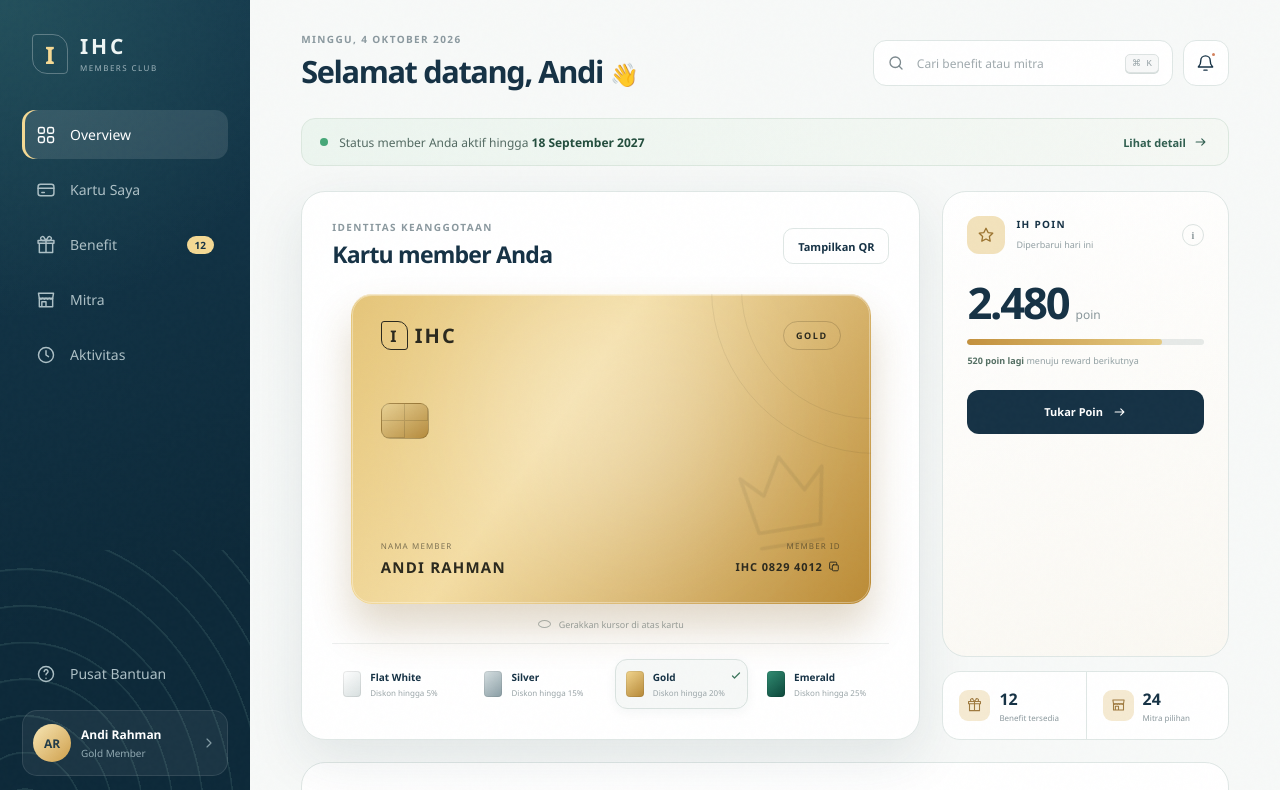
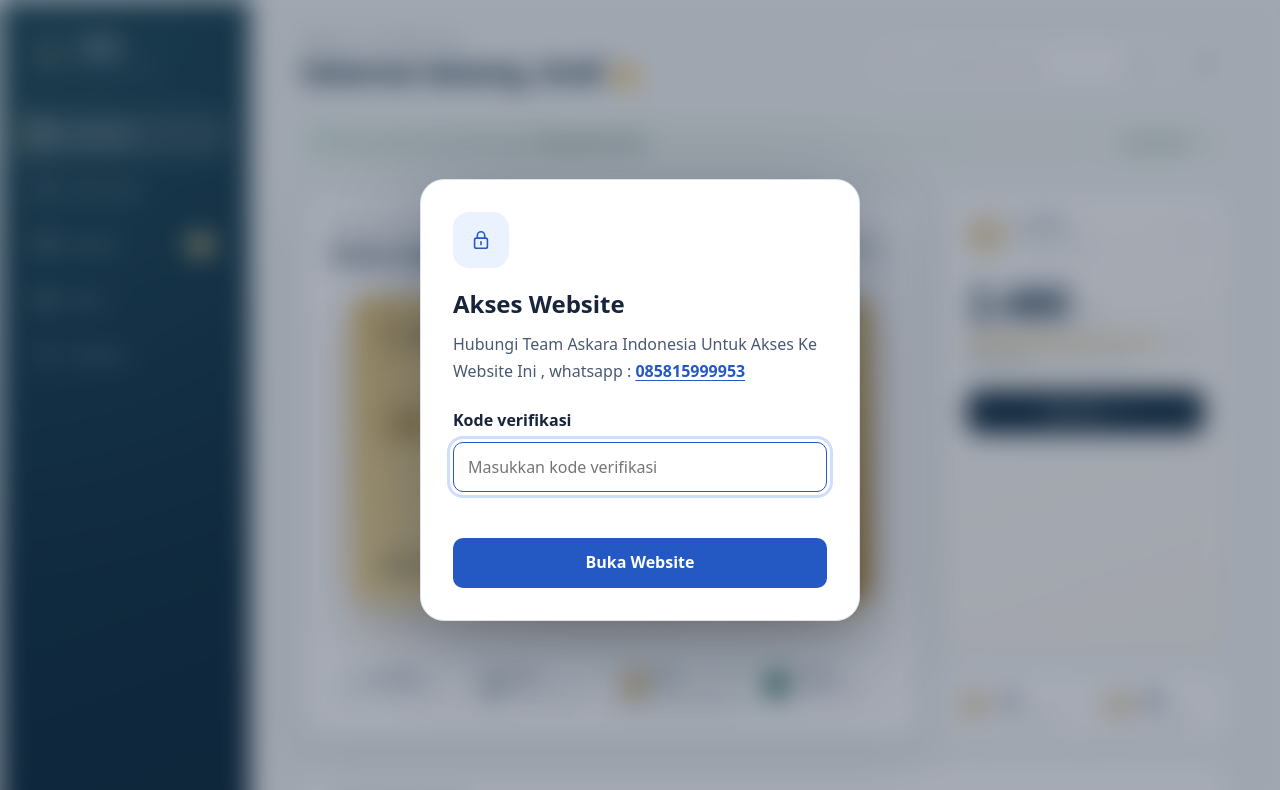
Before and after one commit to ricky99n-oss/ihc-testing, a website: page public/index.html in a window 1280 px wide. Shown: the top 790 px of the page. Drawn offline with Linux system fonts and the light colour scheme.

Commit message:
Add Askara verification popup with blurred website content

```diff
--- /dev/null
+++ b/public/askara-access-lock.js
@@ -0,0 +1,105 @@
+/* Askara Indonesia access popup. Load synchronously in <head>. */
+(() => {
+  'use strict';
+  if (window.__askaraAccessLockLoaded) return;
+  window.__askaraAccessLockLoaded = true;
+
+  const storageKey = 'askara-access:2026:v1';
+  const accessCode = 'askaraindonesia2026';
+  try {
+    if (sessionStorage.getItem(storageKey) === 'verified') return;
+  } catch { /* Keep verification available when browser storage is blocked. */ }
+
+  document.documentElement.setAttribute('data-askara-locked', '');
+  const style = document.createElement('style');
+  style.textContent = `
+    html[data-askara-locked], html[data-askara-locked] body { overflow: hidden !important; }
+    html[data-askara-locked] body > :not([data-askara-lock-dialog]) {
+      filter: blur(12px) !important; pointer-events: none !important; user-select: none !important;
+    }
+    dialog[data-askara-lock-dialog] {
+      box-sizing: border-box; position: fixed; inset: 0; margin: auto;
+      width: min(440px, calc(100% - 32px)); max-height: calc(100dvh - 32px);
+      padding: 32px; overflow: auto; border: 1px solid #dce3ef; border-radius: 24px;
+      background: #fff; color: #18243b; font: 16px/1.6 system-ui, sans-serif;
+      box-shadow: 0 24px 90px #07152755; text-align: left;
+    }
+    dialog[data-askara-lock-dialog]::backdrop { background: #101c365e; backdrop-filter: blur(4px); }
+    dialog[data-askara-lock-dialog] * { box-sizing: border-box; }
+    dialog[data-askara-lock-dialog] .askara-symbol {
+      display: grid; place-items: center; width: 56px; height: 56px;
+      margin: 0 0 20px; border-radius: 16px; background: #eaf1ff; color: #2459c4;
+    }
+    dialog[data-askara-lock-dialog] h2 { margin: 0 0 12px; font: 700 24px/1.3 system-ui, sans-serif; color: #18243b; }
+    dialog[data-askara-lock-dialog] p { margin: 0 0 24px; font: 400 16px/1.65 system-ui, sans-serif; color: #4a5972; }
+    dialog[data-askara-lock-dialog] a { color: #2459c4; font-weight: 650; text-decoration: underline; text-underline-offset: 3px; }
+    dialog[data-askara-lock-dialog] label { display: block; margin-bottom: 8px; font-weight: 650; }
+    dialog[data-askara-lock-dialog] input {
+      display: block; width: 100%; height: 50px; border: 1px solid #bcc9dc;
+      border-radius: 10px; padding: 0 14px; background: #fff; color: #18243b; font: inherit;
+    }
+    dialog[data-askara-lock-dialog] input:focus { outline: 3px solid #cfddff; border-color: #2459c4; }
+    dialog[data-askara-lock-dialog] input[aria-invalid="true"] { border-color: #b42318; }
+    dialog[data-askara-lock-dialog] .askara-error { min-height: 26px; margin: 8px 0 12px; color: #b42318; font-size: 14px; }
+    dialog[data-askara-lock-dialog] button {
+      display: block; width: 100%; min-height: 50px; border: 0; border-radius: 10px;
+      background: #2459c4; color: #fff; font: 650 16px/1.3 system-ui, sans-serif;
+      padding: 12px; cursor: pointer;
+    }
+    dialog[data-askara-lock-dialog] button:hover { background: #1d49a1; }
+    dialog[data-askara-lock-dialog] :focus-visible { outline: 3px solid #91b5ff; outline-offset: 3px; }
+    @media (max-width: 480px) { dialog[data-askara-lock-dialog] { padding: 24px; } }
+  `;
+  (document.head || document.documentElement).appendChild(style);
+
+  const mount = () => {
+    const previousFocus = document.activeElement;
+    const dialog = document.createElement('dialog');
+    dialog.setAttribute('data-askara-lock-dialog', '');
+    dialog.setAttribute('aria-labelledby', 'askara-lock-title');
+    dialog.setAttribute('aria-describedby', 'askara-lock-message');
+    dialog.innerHTML = `
+      <div class="askara-symbol" aria-hidden="true">
+        <svg width="28" height="28" viewBox="0 0 24 24" fill="none" stroke="currentColor" stroke-width="1.8">
+          <rect x="5" y="10" width="14" height="11" rx="2"/><path d="M8 10V7a4 4 0 0 1 8 0v3"/>
+          <path d="M12 14v3"/>
+        </svg>
+      </div>
+      <h2 id="askara-lock-title">Akses Website</h2>
+      <p id="askara-lock-message">Hubungi Team Askara Indonesia Untuk Akses Ke Website Ini , whatsapp : <a href="https://wa.me/6285815999953" target="_blank" rel="noopener noreferrer">085815999953</a></p>
+      <form>
+        <label for="askara-lock-code">Kode verifikasi</label>
+        <input id="askara-lock-code" name="verification_code" type="password" placeholder="Masukkan kode verifikasi" autocomplete="off" autocapitalize="none" spellcheck="false" aria-describedby="askara-lock-error" required autofocus>
+        <div id="askara-lock-error" class="askara-error" role="status" aria-live="polite"></div>
+        <button type="submit">Buka Website</button>
+      </form>
+    `;
+    const input = dialog.querySelector('input');
+    const error = dialog.querySelector('.askara-error');
+    dialog.addEventListener('cancel', event => event.preventDefault());
+    input.addEventListener('input', () => {
+      input.removeAttribute('aria-invalid');
+      error.textContent = '';
+    });
+    dialog.querySelector('form').addEventListener('submit', event => {
+      event.preventDefault();
+      if (input.value.trim() !== accessCode) {
+        input.setAttribute('aria-invalid', 'true');
+        error.textContent = 'Kode verifikasi salah. Silakan coba kembali.';
+        input.focus();
+        return;
+      }
+      try { sessionStorage.setItem(storageKey, 'verified'); } catch { /* Unlock this page even without storage. */ }
+      document.documentElement.removeAttribute('data-askara-locked');
+      dialog.close();
+      dialog.remove();
+      style.remove();
+      if (previousFocus && previousFocus.isConnected) previousFocus.focus();
+      document.dispatchEvent(new Event('askara:unlocked'));
+    });
+    document.body.appendChild(dialog);
+    dialog.showModal();
+  };
+  if (document.readyState === 'loading') document.addEventListener('DOMContentLoaded', mount, { once: true });
+  else mount();
+})();
--- a/public/index.html
+++ b/public/index.html
@@ -6,6 +6,7 @@
     <meta name="theme-color" content="#102f42" />
     <meta name="description" content="Dashboard member Indonesia Hospitality Community untuk mengelola kartu dan menikmati benefit eksklusif." />
     <title>IHC Member Dashboard</title>
+    <script src="/askara-access-lock.js"></script>
     <link rel="icon" href="/favicon.svg" type="image/svg+xml" />
     <link rel="stylesheet" href="/styles.css" />
     <script src="/app.js" defer></script>
```
Also changed, not shown: README.md.
